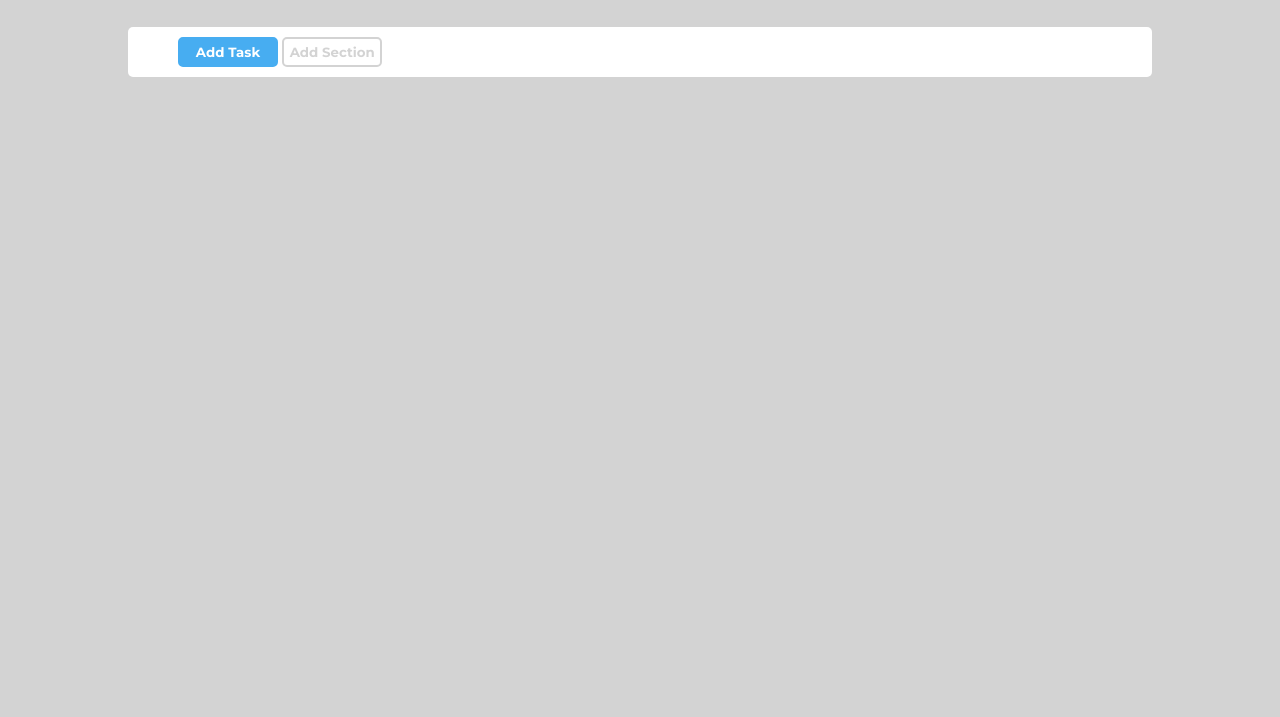
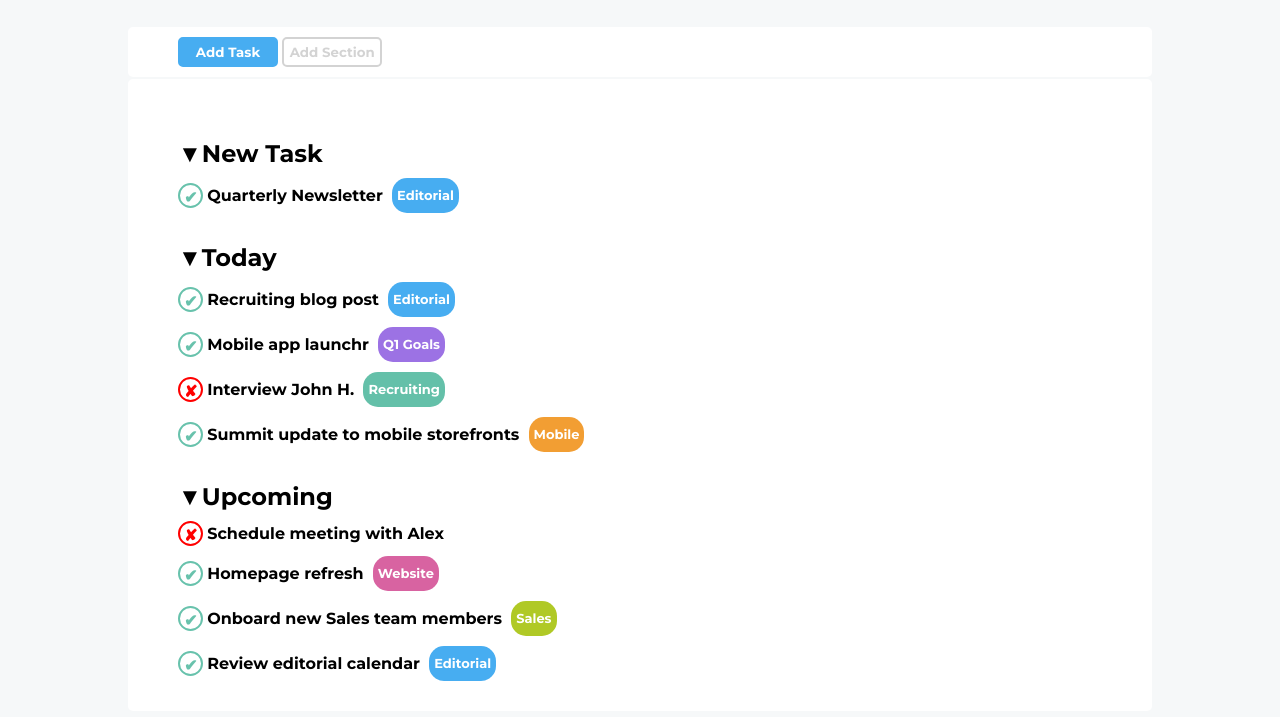
Before and after one commit to Ciro97cu/html-css-toboolist, a plain HTML site: page index.html in a window 1280 px wide. Shown: the part 83-800 px from the top of the page. Drawn offline with Linux system fonts and the light colour scheme.

Commit message:
aggiunta to-do list

```diff
--- a/css/style.css
+++ b/css/style.css
@@ -10,7 +10,7 @@
 body {
     width: 100vw;
     height: 100vh;
-    background-color: lightgrey;
+    background-color: #f6f8f9;
 }
 
 /* Regole css header */
@@ -38,12 +38,6 @@ header h1 {
     vertical-align: middle;
     line-height: 80px;
 }
-
-/* Regole css div contenitore */
-
-/* .contenitore {
-    background-color: lightgrey;
-} */
 
 /* Regole css main */
 
@@ -84,3 +78,83 @@ section .bianco {
 }
 
 /* Regole css sezione to do list */
+
+.lista {
+    background-color: white;
+    padding: 30px 50px;
+    margin-top: 2px;
+    border-radius: 5px;
+}
+
+.lista h2 {
+    margin-top: 30px;
+}
+
+.riga {
+    margin-top: 10px;
+}
+
+.spunta, .negazione, .to-do, .tag {
+    display: inline-block;
+    line-height: 25px;
+    vertical-align: middle;
+}
+
+.spunta{
+    height: 25px;
+    width: 25px;
+    color: #68c2ac;
+    font-weight: bold;
+    border: 2px solid #68c2ac;
+    border-radius: 50%;
+    padding-left: 4px;
+}
+
+.negazione{
+    height: 25px;
+    width: 25px;
+    color: red;
+    font-weight: bold;
+    border: 2px solid red;
+    border-radius: 50%;
+    padding-left: 4px;
+}
+
+.to-do {
+    font-weight: bold;
+}
+
+.tag {
+    margin-left: 5px;
+    font-weight: bold;
+    font-size: 13px;
+    color: white;
+    padding: 5px;
+    border-radius: 15px;
+}
+
+
+/* Regole css colorazioni tag */
+.azzurro {
+    background-color: #45abea;
+}
+
+.viola{
+    background-color: #9c72e4;
+}
+
+.verde {
+    background-color: #64c0a9;
+}
+
+.arancione {
+    background-color: #f29e33;
+}
+
+.rosa {
+    background-color: #d863a1;
+}
+
+.kaki {
+    background-color: #b0c926;
+}
--- a/index.html
+++ b/index.html
@@ -32,13 +32,111 @@
         <main>
 
             <section class="tasti-ricerca">
+
                 <button class="azzurro">Add Task</button>
                 <button class="bianco">Add Section</button>
+
             </section>
 
 
-            <section>
+            <section class="lista">
 
+                <div>
+
+                    <h2>&#9660;New Task</h2>
+
+                    <div class="riga">
+
+                        <div class="spunta">&#10004</div>
+                        <p class="to-do">Quarterly Newsletter</p>
+                        <div class="tag azzurro">Editorial</div>
+
+
+                    </div>
+
+                </div>
+
+                <div>
+
+                    <h2>&#9660;Today</h2>
+
+                    <div class="riga">
+
+                        <div class="spunta">&#10004</div>
+                        <p class="to-do">Recruiting blog post</p>
+                        <div class="tag azzurro">Editorial</div>
+
+
+                    </div>
+
+                    <div class="riga">
+
+                        <div class="spunta">&#10004</div>
+                        <p class="to-do">Mobile app launchr</p>
+                        <div class="tag viola">Q1 Goals</div>
+
+
+                    </div>
+
+                    <div class="riga">
+
+                        <div class="negazione">&#10008</div>
+                        <p class="to-do">Interview John H.</p>
+                        <div class="tag verde">Recruiting</div>
+
+
+                    </div>
+
+                    <div class="riga">
+
+                        <div class="spunta">&#10004</div>
+                        <p class="to-do">Summit update to mobile storefronts</p>
+                        <div class="tag arancione">Mobile</div>
+
+
+                    </div>
+
+                </div>
+
+                <div>
+
+                    <h2>&#9660;Upcoming</h2>
+
+                    <div class="riga">
+
+                        <div class="negazione">&#10008</div>
+                        <p class="to-do">Schedule meeting with Alex</p>
+
+                    </div>
+
+                    <div class="riga">
+
+                        <div class="spunta">&#10004</div>
+                        <p class="to-do">Homepage refresh</p>
+                        <div class="tag rosa">Website</div>
+
+
+                    </div>
+
+                    <div class="riga">
+
+                        <div class="spunta">&#10004</div>
+                        <p class="to-do">Onboard new Sales team members</p>
+                        <div class="tag kaki">Sales</div>
+
+
+                    </div>
+
+                    <div class="riga">
+
+                        <div class="spunta">&#10004</div>
+                        <p class="to-do">Review editorial calendar</p>
+                        <div class="tag azzurro">Editorial</div>
+
+
+                    </div>
+
+                </div>
 
             </section>
 
```
